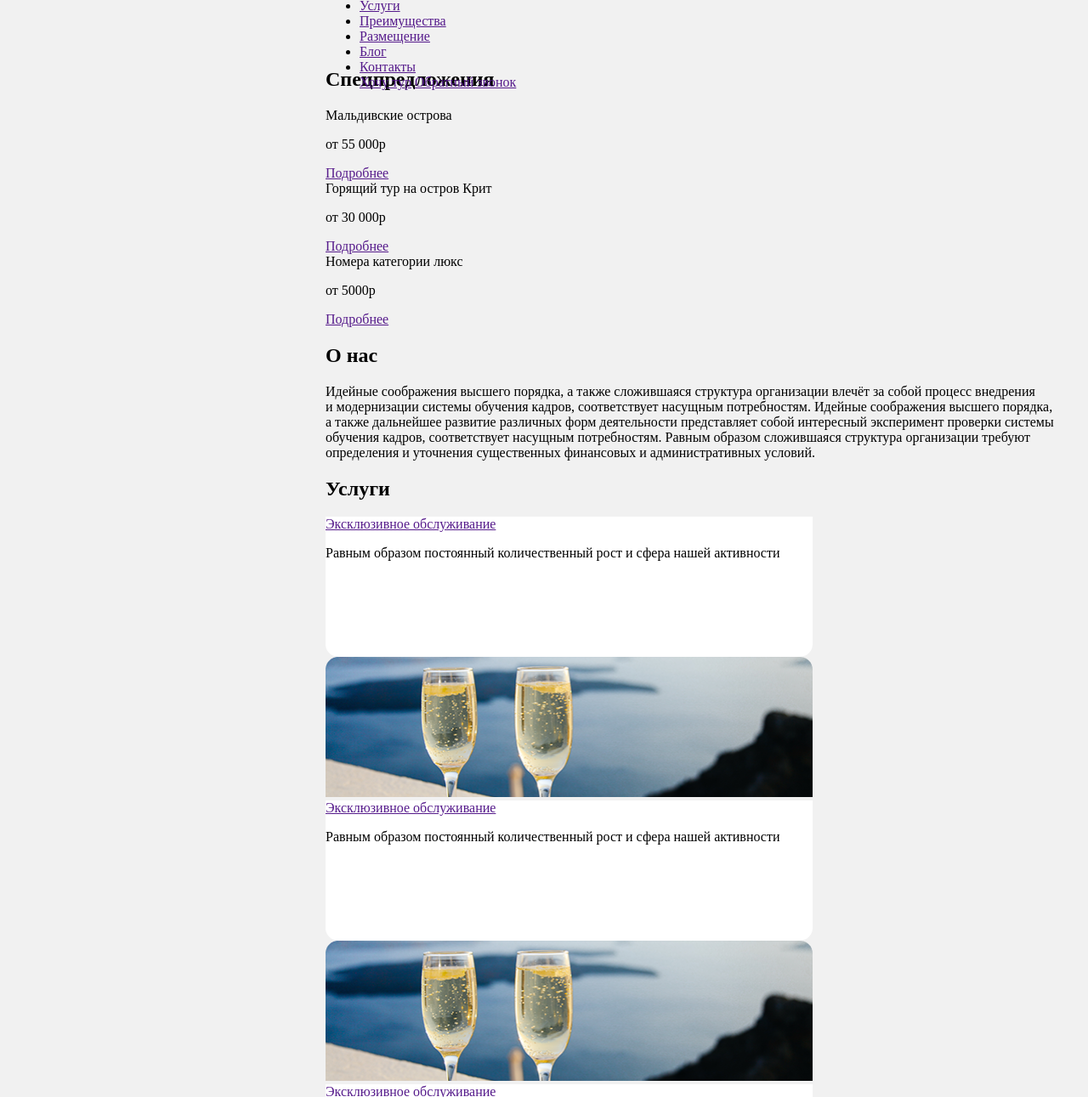
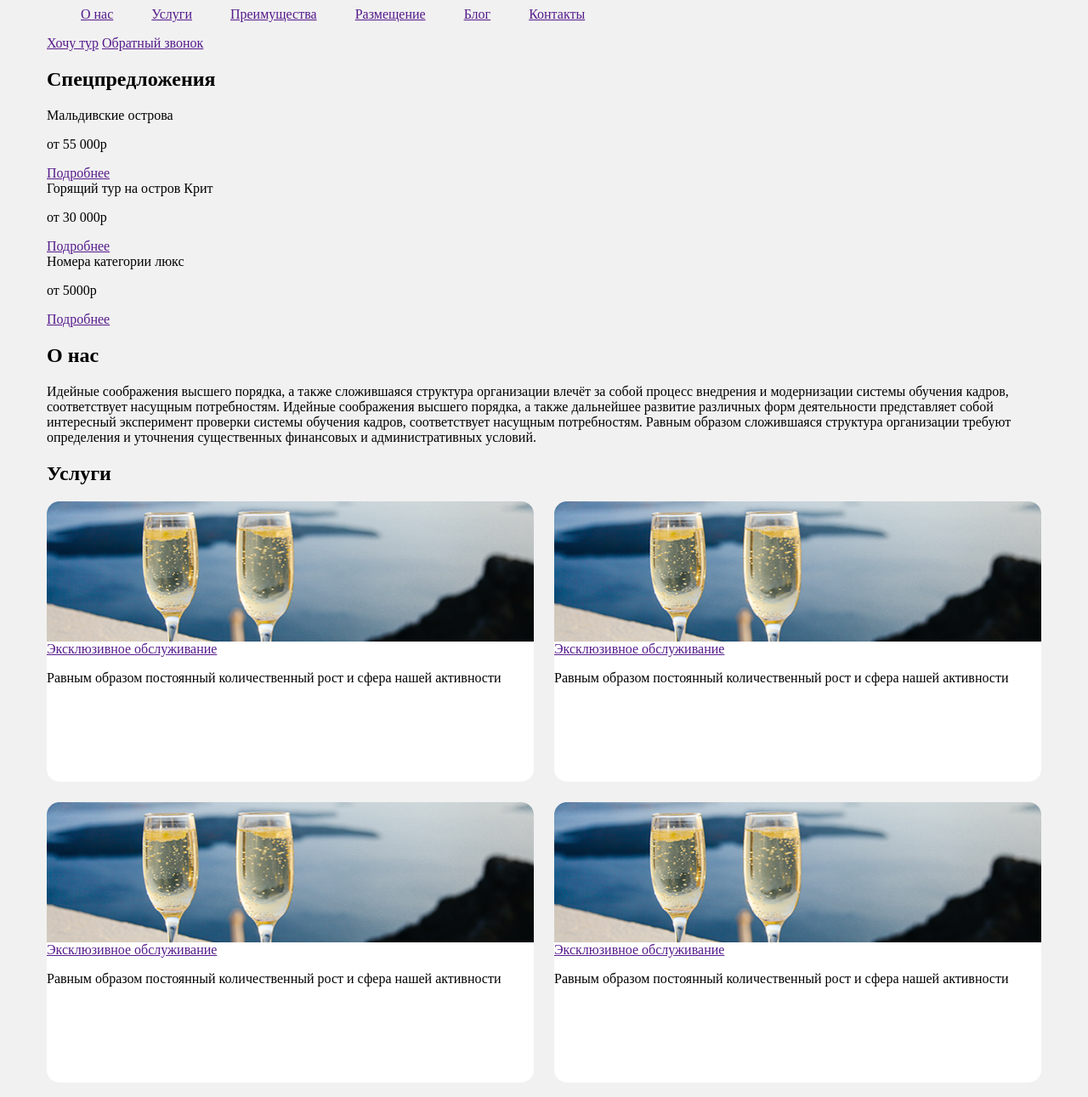
Before and after one commit to ChupievIbragim/Lesson-5-6-7-8-9, a plain HTML site: page Hotel Lagoona/index.html in a window 1280 px wide. Shown: the part 102-1393 px from the top of the page at 85% size. Drawn offline with Linux system fonts and the light colour scheme.

Commit message:
Add files via upload

```diff
--- a/Hotel Lagoona/css/style.css
+++ b/Hotel Lagoona/css/style.css
@@ -2,27 +2,21 @@ body {
     background-color: #F1F1F1;;
 }
 .header {
-    justify-content: center;
-    align-items: center;
-    width: 1170px;
-    height: 154px;
-    border: 1px;
+    margin-top: 20px;
 }
 
 .container {
     max-width: 1170px;
-    justify-content: center;
-    align-items: center;
-    display: inline-block;
-    margin-left: 375px;
+    margin-left: auto;
+    margin-right: auto;
 }
 
 .section-1-h1 {
     display: inline-block;
 }
+
 .nav {
     display: flex;
-    position: absolute;
 }
 
 .comp1 {
@@ -40,3 +34,32 @@ body {
     height: 165px;
     background-repeat: no-repeat;
 }
+
+.comp {
+    display: flex;
+    flex-wrap: wrap;
+    gap: 24px 24px;
+}
+
+ul {
+    list-style: none;
+}
+
+.nav-list {
+    display: flex;
+}
+
+.nav-list-item:not(:first-child){
+    margin-left: 45px;
+}
+
+.nav-list-button {
+    margin-left: auto;
+}
+
+.nav {
+    margin-right: auto;
+    display: flex;
+    align-items: center;
+    margin-top: 16px;
+}
--- a/Hotel Lagoona/index.html
+++ b/Hotel Lagoona/index.html
@@ -39,11 +39,13 @@
           <li class="nav-list-item">
             <a href="" class="nav-link">Контакты</a>
           </li>
+        </div>
+        </ul>
+      </nav>
+      <div class="nav-list-button">
         <a href="" class="button">Хочу тур</a>
         <a href="" class="button">Обратный звонок</a>
       </div>
-        </ul>
-      </nav>
     </div>
   </header>
   <main class="container">
@@ -78,52 +80,36 @@
     </section>
     <section class="section-3">
       <h2 class="section-3-h2">Услуги</h2>
-      <div class="parent">
-          <div class=""></div>
+      <div class="comp">
+      <div class="">
+          <div class="comp1-image"></div>
         <div class="comp1">
           <a href="" class="title-card">Эксклюзивное обслуживание</a>
           <p class="li-paragraph">Равным образом постоянный количественный рост и сфера нашей активности</p>
         </div>
       </div>
-      <div>
-        <img src="./img/Шампанское.png" alt="">
-      </div>
+      <div class="">
+          <div class="comp1-image"></div>
         <div class="comp1">
           <a href="" class="title-card">Эксклюзивное обслуживание</a>
           <p class="li-paragraph">Равным образом постоянный количественный рост и сфера нашей активности</p>
         </div>
-      <div>
-        <img src="./img/Шампанское.png" alt="">
       </div>
+      <div class="">
+          <div class="comp1-image"></div>
         <div class="comp1">
           <a href="" class="title-card">Эксклюзивное обслуживание</a>
           <p class="li-paragraph">Равным образом постоянный количественный рост и сфера нашей активности</p>
         </div>
-      <div>
-        <img src="./img/Шампанское.png" alt="">
       </div>
+      <div class="">
+          <div class="comp1-image"></div>
         <div class="comp1">
           <a href="" class="title-card">Эксклюзивное обслуживание</a>
           <p class="li-paragraph">Равным образом постоянный количественный рост и сфера нашей активности</p>
         </div>
-      <ul class="cards-1">
-        <li class="card-1">
-          <a href="" class="title-card">Эксклюзивное обслуживание</a>
-          <p class="li-paragraph">Равным образом постоянный количественный рост и сфера нашей активности</p>
-        </li>
-        <li class="card-2">
-          <a href="" class="title-card">Аренда банкетных залов</a>
-          <p class="li-paragraph">Значимость этих проблем настолько очевидна, что дальнейшее развитие различных форм</p>
-        </li>
-        <li class="card-3">
-          <a href="" class="title-card">Сауны, бассейны, бани, фитнес-залы</a>
-          <p class="li-paragraph">Не следует, однако забывать, что начало повседневной работы по формированию позиции</p>
-        </li>
-        <li class="card-4">
-          <a href="" class="title-card">Охраняемые автомобильные стоянки</a>
-          <p class="li-paragraph">Не следует, однако забывать, что начало повседневной работы по формированию позиции</p>
-        </li>
-      </ul>
+      </div>
+    </div>
     </section>
     <section class="section-4">
       <h2 class="section-4-h2">Преимущества</h2>
```
Lines whose indentation alone changed are shown as unchanged.
